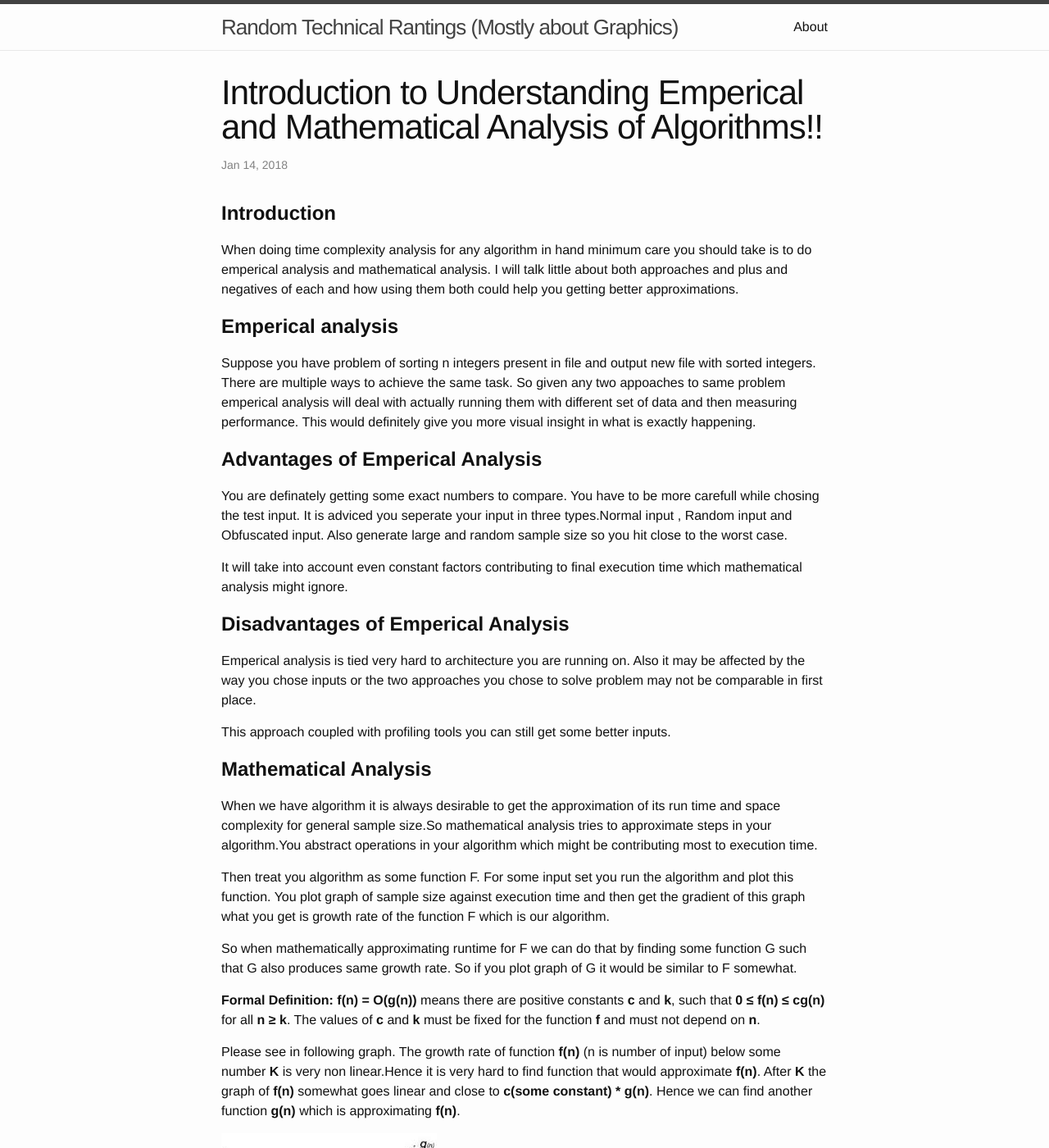
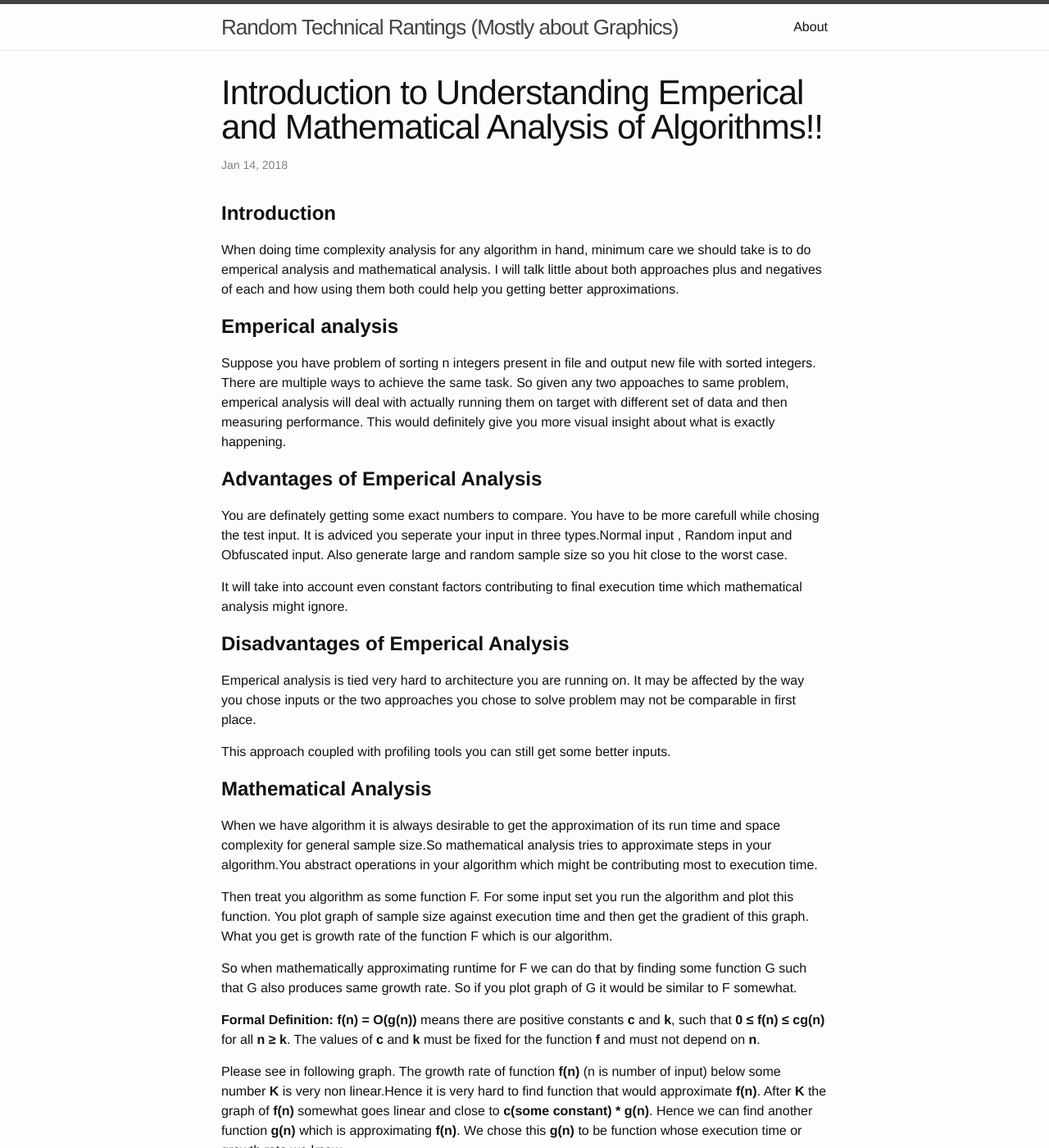
Before and after one commit to PixelClear/PixelClear.github.io, a Jekyll site: the page built from _posts/2018-01-14-Algorithm-Analysis-Explained.markdown, in a window 1280 px wide and 1400 px high. Shown: the whole window at 82% size. Built offline with Jekyll 4.4.1, drawn with Linux system fonts in a browser that asks for light colours; some of the changed text lies outside the part shown.

Commit message:
Algorithm Analysis Post added formating

```diff
--- a/_posts/2018-01-14-Algorithm-Analysis-Explained.markdown
+++ b/_posts/2018-01-14-Algorithm-Analysis-Explained.markdown
@@ -9,13 +9,13 @@ categories: technical post
 **Introduction**
 ========================================================================
 
-When doing time complexity analysis for any algorithm in hand minimum care you should take is to do emperical analysis and mathematical analysis.
-I will talk little about both approaches and plus and negatives of each and how using them both could help you getting better approximations.
+When doing time complexity analysis for any algorithm in hand, minimum care we should take is to do emperical analysis and mathematical analysis.
+I will talk little about both approaches plus and negatives of each and how using them both could help you getting better approximations.
 
 **Emperical analysis**
 =========================================================================
 
-Suppose you have problem of sorting n integers present in file and output new file with sorted integers. There are multiple ways to achieve the same task. So given any two appoaches to same problem emperical analysis will deal with actually running them with different set of data and then measuring performance. This would definitely give you more visual insight in what is exactly happening.
+Suppose you have problem of sorting n integers present in file and output new file with sorted integers. There are multiple ways to achieve the same task. So given any two appoaches to same problem, emperical analysis will deal with actually running them on target with different set of data and then measuring performance. This would definitely give you more visual insight about what is exactly happening.
 
 **Advantages of Emperical Analysis**
 ========================================================================
@@ -27,7 +27,7 @@ It will take into account even constant factors contributing to final execution
 **Disadvantages of Emperical Analysis**
 ========================================================================
 
-Emperical analysis is tied very hard to architecture you are running on. Also it may be affected by the way you chose inputs or the two approaches you chose to solve problem may not be comparable in first place.
+Emperical analysis is tied very hard to architecture you are running on. It may be affected by the way you chose inputs or the two approaches you chose to solve problem may not be comparable in first place.
 
 This approach coupled with profiling tools you can still get some better inputs.
 
@@ -37,13 +37,13 @@ This approach coupled with profiling tools you can still get some better inputs.
 
 When we have algorithm it is always desirable to get the approximation of its run time and space complexity for general sample size.So mathematical analysis tries to approximate steps in your algorithm.You abstract operations in your algorithm which might be contributing most to execution time.
 
-Then treat you algorithm as some function F. For some input set you run the algorithm and plot this function. You plot graph of sample size against execution time and then get the gradient of this graph what you get is growth rate of the function F which is our algorithm.
+Then treat you algorithm as some function F. For some input set you run the algorithm and plot this function. You plot graph of sample size against execution time and then get the gradient of this graph. What you get is growth rate of the function F which is our algorithm.
 
 So when mathematically approximating runtime for F we can do that by finding some function G such that G also produces same growth rate. So if you plot graph of G it would be similar to F somewhat.
 
 **Formal Definition:** **f(n) = O(g(n))** means there are positive constants **c** and **k**, such that **0 ≤ f(n) ≤ cg(n)** for all **n ≥ k**. The values of **c** and **k** must be fixed for the function **f** and must not depend on **n**.
 
-Please see in following graph. The growth rate of function **f(n)** (n is number of input) below some number **K** is very non linear.Hence it is very hard to find function that would approximate **f(n)**. After **K** the graph of **f(n)** somewhat goes linear and close to **c(some constant) * g(n)**. Hence we can find another function **g(n)** which is approximating **f(n)**.
+Please see in following graph. The growth rate of function **f(n)** (n is number of input) below some number **K** is very non linear.Hence it is very hard to find function that would approximate **f(n)**. After **K** the graph of **f(n)** somewhat goes linear and close to **c(some constant) * g(n)**. Hence we can find another function **g(n)** which is approximating **f(n)**. We chose this **g(n)** to be function whose execution time or growth rate we know.
 
 ![Asymptotic Analysis]({{ site.url }}/assets/analysis.jpg){:class="img-responsive"}
 
```
Also changed, not shown: other parts of _posts/2018-01-14-Algorithm-Analysis-Explained.markdown (+1 -1 lines).
